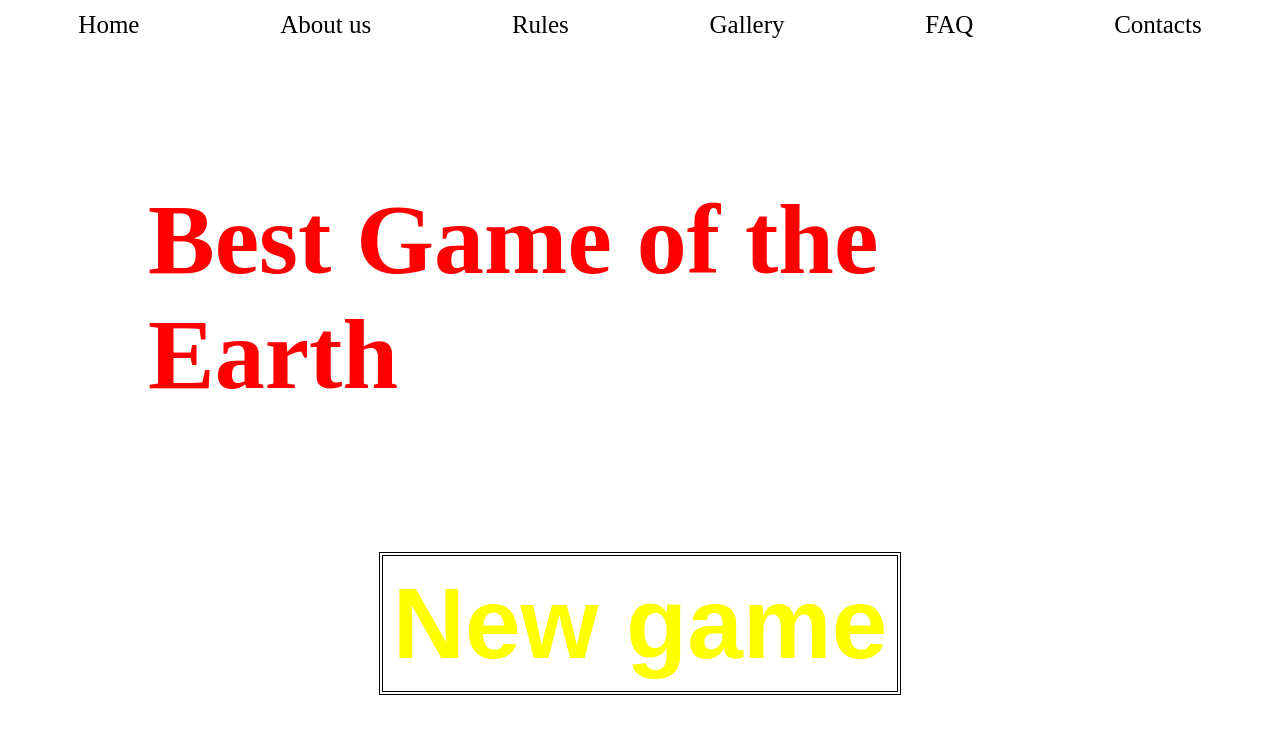
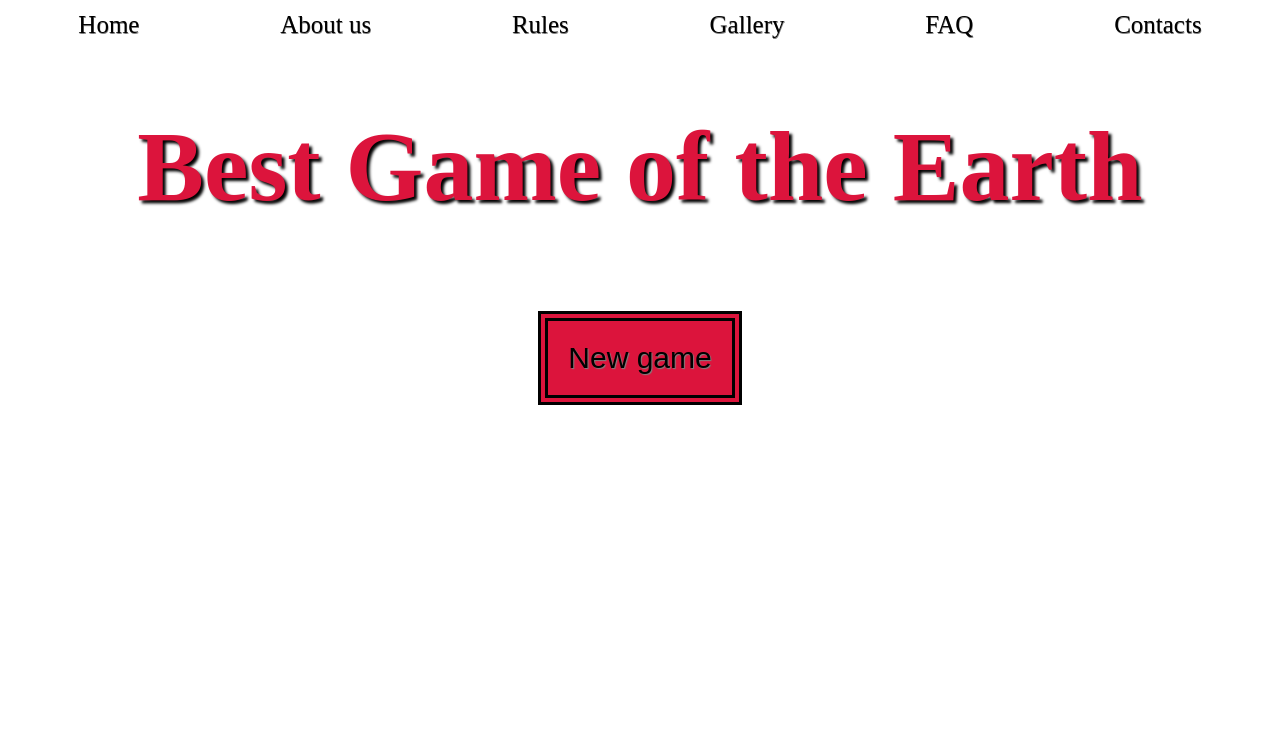
Before and after one commit to Sm1leFoXx/JS_1sp_proj, a plain HTML site: page index.html in a window 1280 px wide. Drawn offline with Linux system fonts and the light colour scheme.

Commit message:
Did Flex and upd. classes

```diff
--- a/index.html
+++ b/index.html
@@ -6,11 +6,10 @@
     <meta name="viewport" content="width=device-width, initial-scale=1.0">
     <title>!Super-Puper Game!</title>
     <link rel="stylesheet" href="style.css">
-    <link rel="sc"
     <script src="javascript.js"></script>
 </head>
 <body>
-    <header class="header">
+    <header class="container">
         <nav class="navHeader">
             <a href="#" class="navHeaderElement">Home</a>
             <a href="#" class="navHeaderElement">About us</a>
@@ -22,11 +21,13 @@
     </header>
 
     <main>
-        <div class = "container">
-            <h1> Best Game of the Earth</h1>
-            <button class = "button">
-                New game
-            </button>
+        <div class="container">
+            <div class="flexContainer">
+                <h1 class="flexElementH1"> Best Game of the Earth</h1>
+                    <button class="flexElementButton">
+                    New game
+                    </button>
+            </div>
         </div>
     </main>
 
--- a/style.css
+++ b/style.css
@@ -3,43 +3,46 @@ body {
 }
 
 /* Header*/
-.header {
+.container {
     margin: 0;
     padding: 0;
 }
+
 .navHeader {
     display: flex;
     justify-content: space-around;
 }
+
 .navHeaderElement {
+    text-shadow: 0.5px 0.5px 0.5px grey;
     margin: 3px;
     text-decoration: none;
     color: black;
     font-size: 25px;
 }
 
-h1 {
-    position:relative;
-    margin: 140px;
-    color:red;
-    font-size: 100px;;
+/*Main */
+.flexContainer {
+   display: flex;
+   flex-direction: column;
 }
 
-.container {
-    display: flex;
-    flex-direction: column;
-    justify-content:center;
-    align-items:center;
-
+.flexElementH1 {
+color:crimson;
+font-size: 100px;
+align-self: center;
+text-shadow: 3px 3px 3px black;
 }
 
-.button {
-    padding: 10px;
-    background-color:inherit ;
-    color:yellow;
-    font-weight: 700;
-    font-size: 100px;
-    border-style:double;
-    border-width: 4px;
 
+.flexElementButton {
+align-self:center;
+margin: 20px 20px;
+padding: 20px 20px;
+background-color:crimson;
+text-shadow: 1px 1px 1px grey;
+font-size: 30px;
+border-style: double;
+border-color: black;
+border-width:10px;
 }
```
